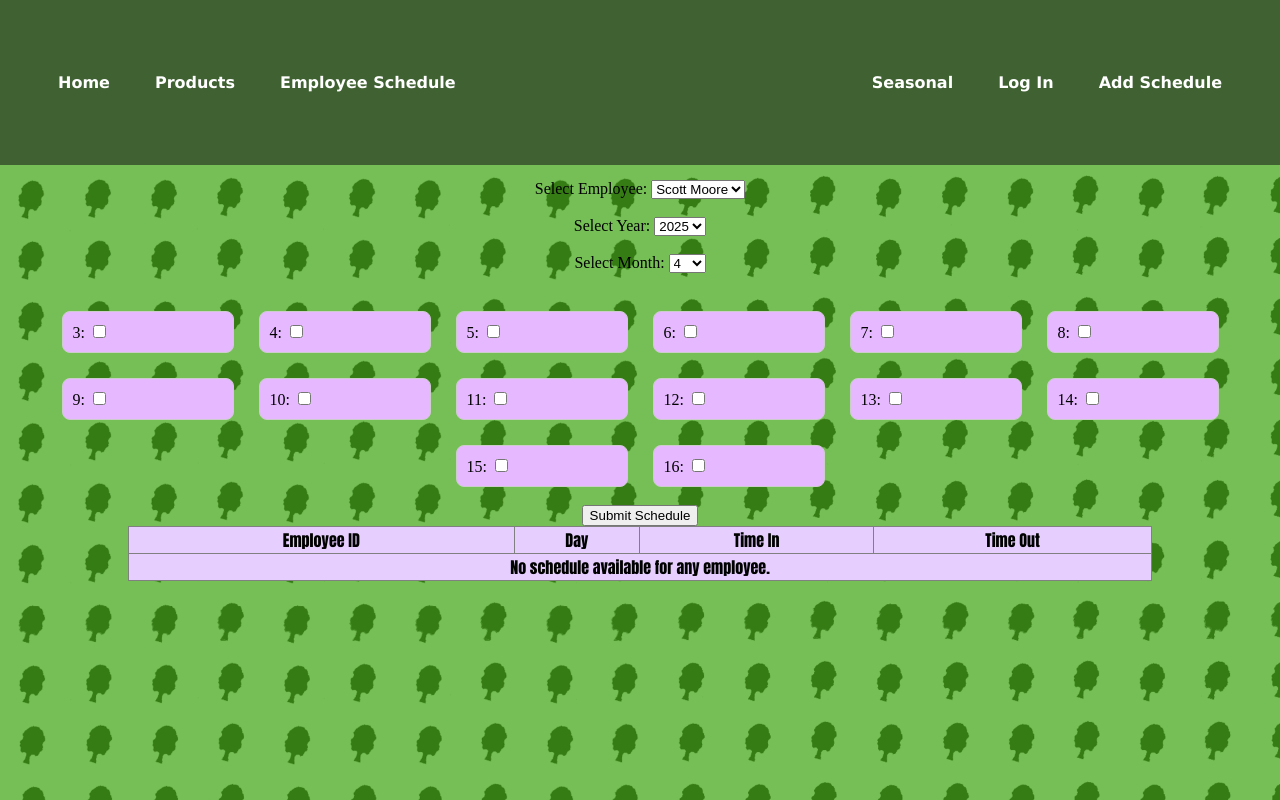
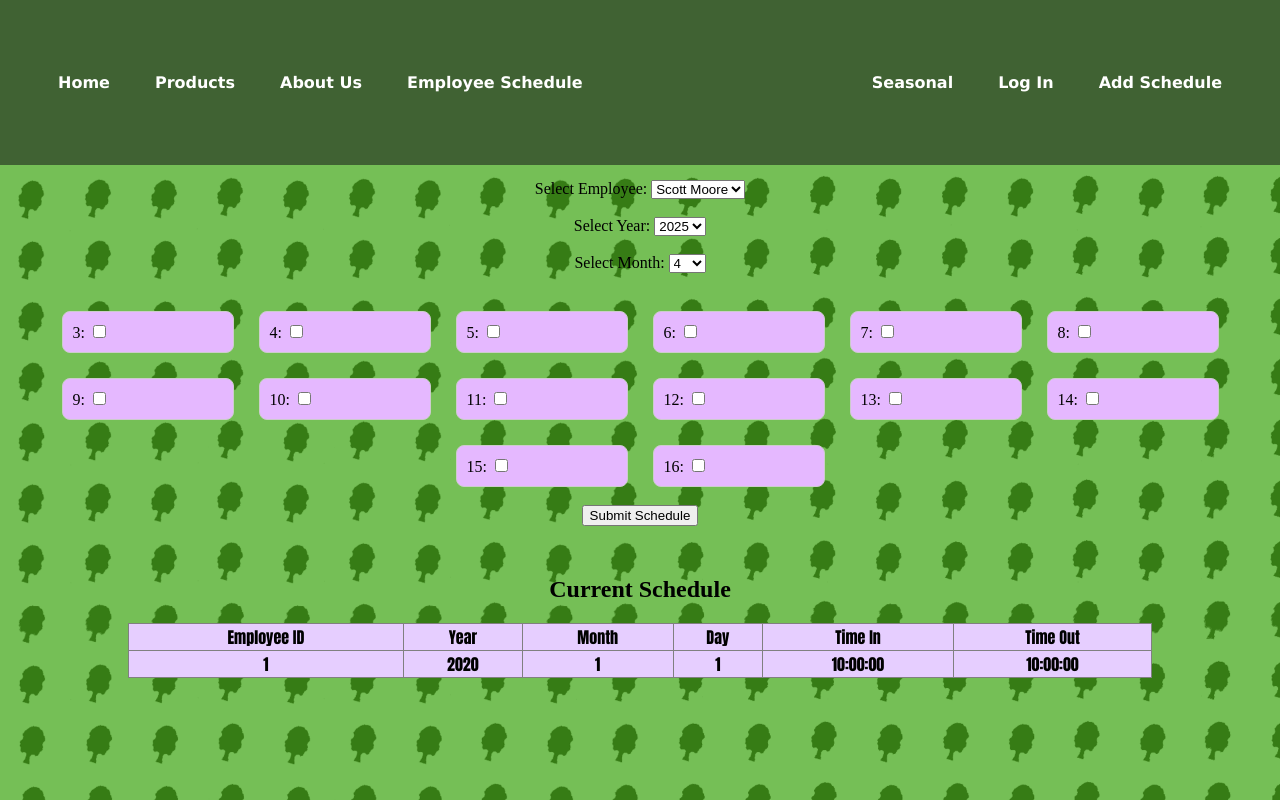
Before and after one commit to aLNCrn/Moores-Farm-Market-Website, a Flask app: page /add_schedule in a window 1280 px wide. Run offline with Flask 3, Linux system fonts and the light colour scheme; a user stored in the database is signed in; data comes from the database, SQL or seed files in the repository; tables that the repository leaves empty hold one stand-in row (values such as "Sample post"); some libraries are stand-ins or nearby versions.

Commit message:
Schedules
Schedules now show up on the add_schedule page

```diff
--- a/main.py
+++ b/main.py
@@ -320,8 +320,6 @@ def delete_product():
     return redirect(url_for('get_products'))
 
 
-
-
 @app.route('/add_schedule', methods=['GET', 'POST'])
 def add_schedule():
     cursor = mysql.connection.cursor()
@@ -352,27 +350,27 @@ def add_schedule():
         mysql.connection.commit()
         return redirect('/add_schedule')
 
+    # Always fetch all schedules if no filter is applied
     employee_id = request.args.get('employee_id')
     year = request.args.get('year')
     month = request.args.get('month')
 
     if employee_id and year and month:
         cursor.execute("""
-            SELECT * FROM employeeschedule
+            SELECT EmployeeID, Year, Month, Day, TimeIn, TimeOut FROM employeeschedule
             WHERE EmployeeID = %s AND Year = %s AND Month = %s
         """, (employee_id, year, month))
     elif employee_id:
-        cursor.execute("SELECT * FROM employeeschedule WHERE EmployeeID = %s", (employee_id,))
+        cursor.execute("""
+            SELECT EmployeeID, Year, Month, Day, TimeIn, TimeOut FROM employeeschedule
+            WHERE EmployeeID = %s
+        """, (employee_id,))
     else:
-        schedules = []
-        return render_template('add_schedule.html',
-                               employees=employees,
-                               current_year=current_year,
-                               current_month=current_month,
-                               days_in_advance=days_in_advance,
-                               schedules=[])
+        # Fetch ALL if no filter is provided
+        cursor.execute("SELECT EmployeeID, Year, Month, Day, TimeIn, TimeOut FROM employeeschedule")
 
     schedules = cursor.fetchall()
+    cursor.close()
 
     return render_template('add_schedule.html',
                            employees=employees,
@@ -383,6 +381,9 @@ def add_schedule():
 
 
 
+
+
+
 @app.route('/eschedule', methods=['GET'])
 def eschedule():
     cursor = mysql.connection.cursor(MySQLdb.cursors.DictCursor)
@@ -390,6 +391,7 @@ def eschedule():
     schedule = cursor.fetchall()
     cursor.close()
     return render_template('eschedule.html', schedule=schedule)
+
 
 
 
--- a/templates/aboutus.html
+++ b/templates/aboutus.html
@@ -17,6 +17,8 @@
             <div class="nav-left">
                 <a href="/index">Home</a>
                 <a href="/products">Products</a>
+                <a href="/aboutus">About Us</a>
+
                 {% if session['isOwner'] or session['isEmp'] %}
                 <a href="/eschedule">Employee Schedule</a>
                 {% endif %}
--- a/templates/add_schedule.html
+++ b/templates/add_schedule.html
@@ -1,4 +1,4 @@
-{% if session['isOwner']%}
+{% if session['isOwner'] %}
 <!DOCTYPE html>
 <html lang="en">
 <head>
@@ -14,6 +14,7 @@
             <div class="nav-left">
                 <a href="/index">Home</a>
                 <a href="/products">Products</a>
+                <a href="/aboutus">About Us</a>
                 {% if session['isOwner'] or session['isEmp'] %}
                 <a href="/eschedule">Employee Schedule</a>
                 {% endif %}
@@ -76,34 +77,38 @@
             <button type="submit">Submit Schedule</button>
         </form>
 
-        <table style="margin: auto; border-collapse: collapse; width: 80%; background-color: rgb(230, 206, 255); color: black;font-family: Impact, Haettenschweiler, 'Arial Narrow Bold', sans-serif;" border="1">
+        <h2 style="margin-top: 50px;">Current Schedule</h2>
+        <table style="margin: auto; border-collapse: collapse; width: 80%; background-color: rgb(230, 206, 255); color: black; font-family: Impact, Haettenschweiler, 'Arial Narrow Bold', sans-serif;" border="1">
             <thead>
                 <tr>
                     <th>Employee ID</th>
+                    <th>Year</th>
+                    <th>Month</th>
                     <th>Day</th>
                     <th>Time In</th>
                     <th>Time Out</th>
                 </tr>
             </thead>
             <tbody>
-                {% if schedule %}
-                    {% for entry in schedule %}
+                {% if schedules %}
+                    {% for entry in schedules %}
                         <tr>
-                            <td>{{ entry['EmployeeID'] }}</td>
-                            <td>{{ entry['Day'] }}</td>
-                            <td>{{ entry['TimeIn'] }}</td>
-                            <td>{{ entry['TimeOut'] }}</td>
+                            <td>{{ entry[0] }}</td>
+                            <td>{{ entry[1] }}</td>
+                            <td>{{ entry[2] }}</td>
+                            <td>{{ entry[3] }}</td>
+                            <td>{{ entry[4] }}</td>
+                            <td>{{ entry[5] }}</td>
                         </tr>
                     {% endfor %}
                 {% else %}
                     <tr>
-                        <td colspan="4" style="text-align: center;">No schedule available for any employee.</td>
+                        <td colspan="6" style="text-align: center;">No schedule available for any employee.</td>
                     </tr>
                 {% endif %}
             </tbody>
         </table>
     </main>
-
 
     <script>
         document.addEventListener('DOMContentLoaded', function () {
@@ -124,11 +129,10 @@
         });
     </script>
 
-
 </body>
 </html>
 {% else %}
-    <script>
-        window.location.href = "/index";
-    </script>
+<script>
+    window.location.href = "/index";
+</script>
 {% endif %}
--- a/templates/eschedule.html
+++ b/templates/eschedule.html
@@ -17,6 +17,7 @@
             <div class="nav-left">
                 <a href="/index">Home</a>
                 <a href="/products">Products</a>
+                <a href="/aboutus">About Us</a>
                 {% if session['isOwner'] or session['isEmp'] %}
                 <a href="/eschedule">Employee Schedule</a>
                 {% endif %}
```
